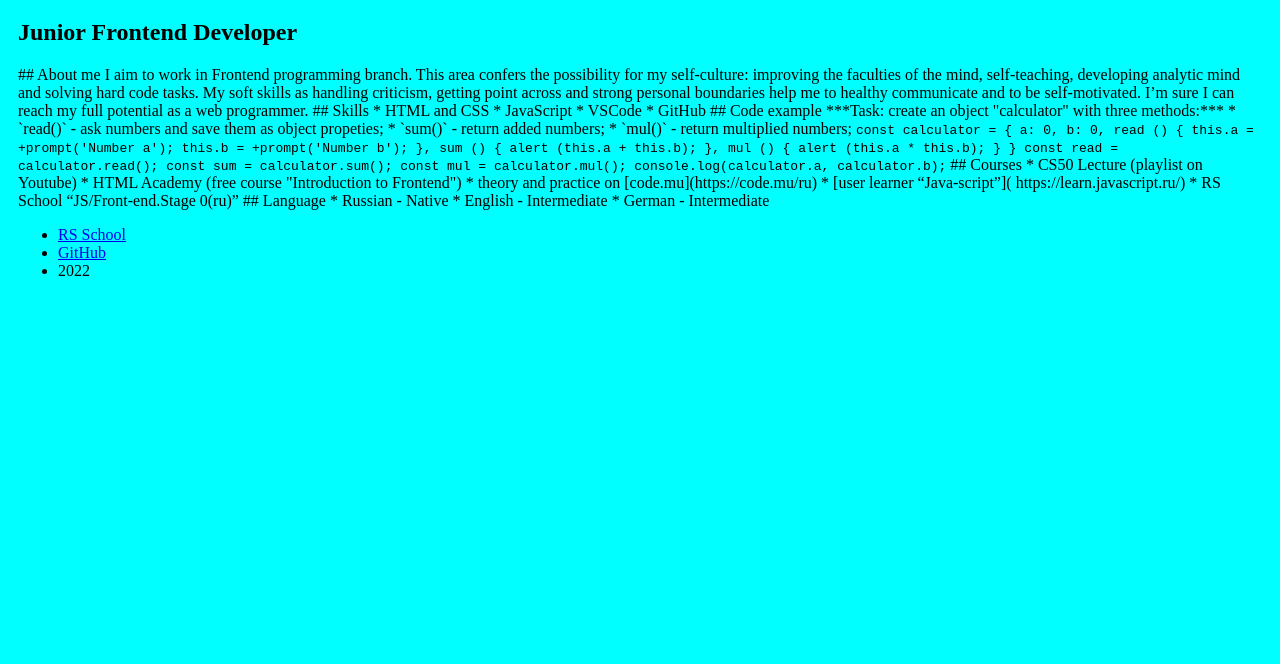
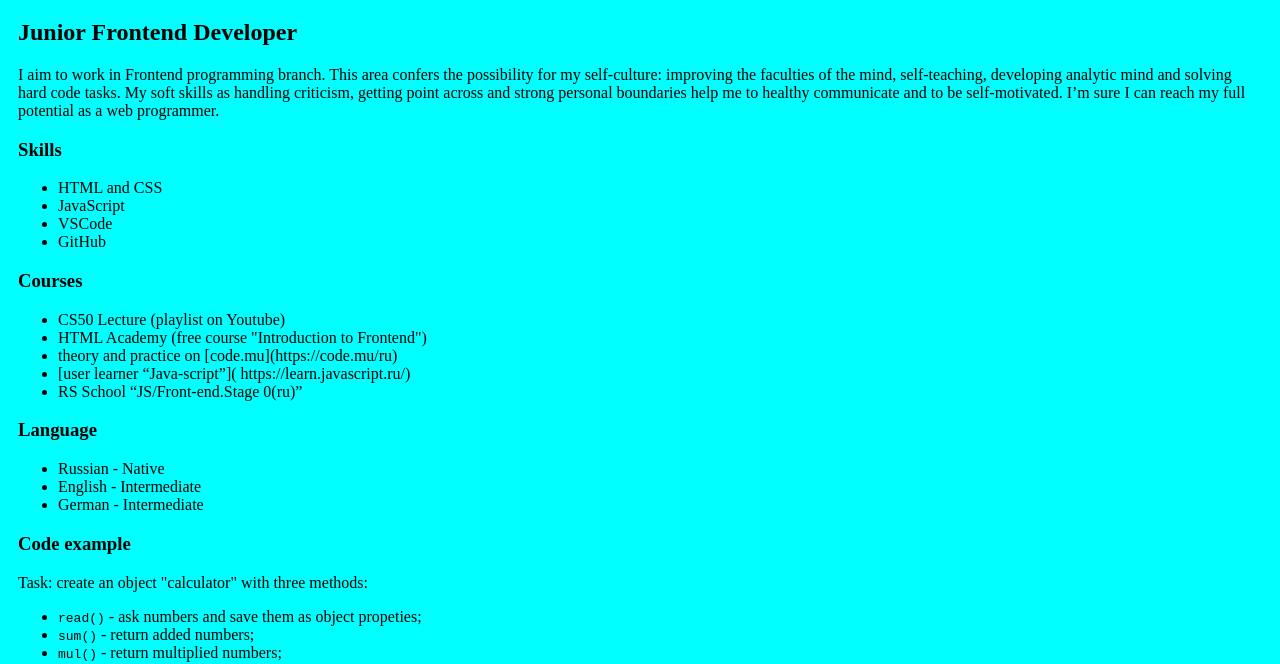
Before and after one commit to JaneLane1704/rsschool-cv, a plain HTML site: page index.html in a window 1280 px wide. Shown: the part 149-813 px from the top of the page. Drawn offline with Linux system fonts and the light colour scheme.

Commit message:
feat: correct markup of code

```diff
--- a/index.html
+++ b/index.html
@@ -18,31 +18,60 @@
 </header>
 
 <main>
+    <div>
         <h1>Svetlana Kuznetsova</h1>
 
         <h2>Junior Frontend Developer</h2>
 
-    ## About me
-
+        <p>
             I aim to work in Frontend programming branch. This area confers the possibility for my self-culture: improving the faculties of the mind, self-teaching, developing analytic mind and solving hard code tasks. My soft skills as handling criticism, getting point across and strong personal boundaries help me to healthy communicate and to be self-motivated.
             I’m sure I can reach my full potential as a web programmer.
+        </p>
+    </div>
 
 
-    ## Skills
+    <div>
+        <section>
+            <h3>Skills</h3>
+            <ul>
+                <li>HTML and CSS</li>
+                <li>JavaScript</li>
+                <li>VSCode</li>
+                <li>GitHub</li>
+            </ul>
+        </section>
+        <section>
+            <h3>Courses</h3>
+            <ul>
+                <li>CS50 Lecture (playlist on Youtube)</li>
+                <li>HTML Academy (free course "Introduction to Frontend")</li>
+                <li>theory and practice on [code.mu](https://code.mu/ru)</li>
+                <li>[user learner “Java-script”]( https://learn.javascript.ru/)</li>
+                <li>RS School “JS/Front-end.Stage 0(ru)”</li>
+            </ul>
+        </section>
+        <section>
+            <h3>Language</h3>
+            <ul>
+                <li>Russian - Native</li>
+                <li>English - Intermediate</li>
+                <li>German - Intermediate</li>
+            </ul>
+        </section>
+    </div>
 
-    * HTML and CSS
-    * JavaScript
-    * VSCode
-    * GitHub
 
-    ## Code example
+    <div>
+    <h3>Code example</h3>
 
-    ***Task: create an object "calculator" with three methods:***
-
-    * `read()` - ask numbers and save them as object propeties;
-    * `sum()` - return added numbers;
-    * `mul()` - return multiplied numbers;
-
+    <p>
+        Task: create an object "calculator" with three methods:
+        <ul>
+            <li><code>read()</code> - ask numbers and save them as object propeties;</li>
+            <li><code>sum()</code> - return added numbers;</li>
+            <li><code>mul()</code> - return multiplied numbers;</li>
+        </ul>
+    </p>
         <code>
             const calculator = {
 
@@ -77,23 +106,10 @@
 
          const mul = calculator.mul();
 
-     console.log(calculator.a, calculator.b);</code>
+         console.log(calculator.a, calculator.b);
+        </code>
+    </div>
 
-
-
-    ## Courses
-
-    * CS50 Lecture (playlist on Youtube)
-    * HTML Academy (free course "Introduction to Frontend")
-    * theory and practice on [code.mu](https://code.mu/ru)
-    * [user learner “Java-script”]( https://learn.javascript.ru/)
-    * RS School “JS/Front-end.Stage 0(ru)”
-
-    ## Language
-
-    * Russian - Native
-    * English - Intermediate
-    * German - Intermediate
 </main>
 
 <footer>
```
Lines whose indentation alone changed are shown as unchanged.
